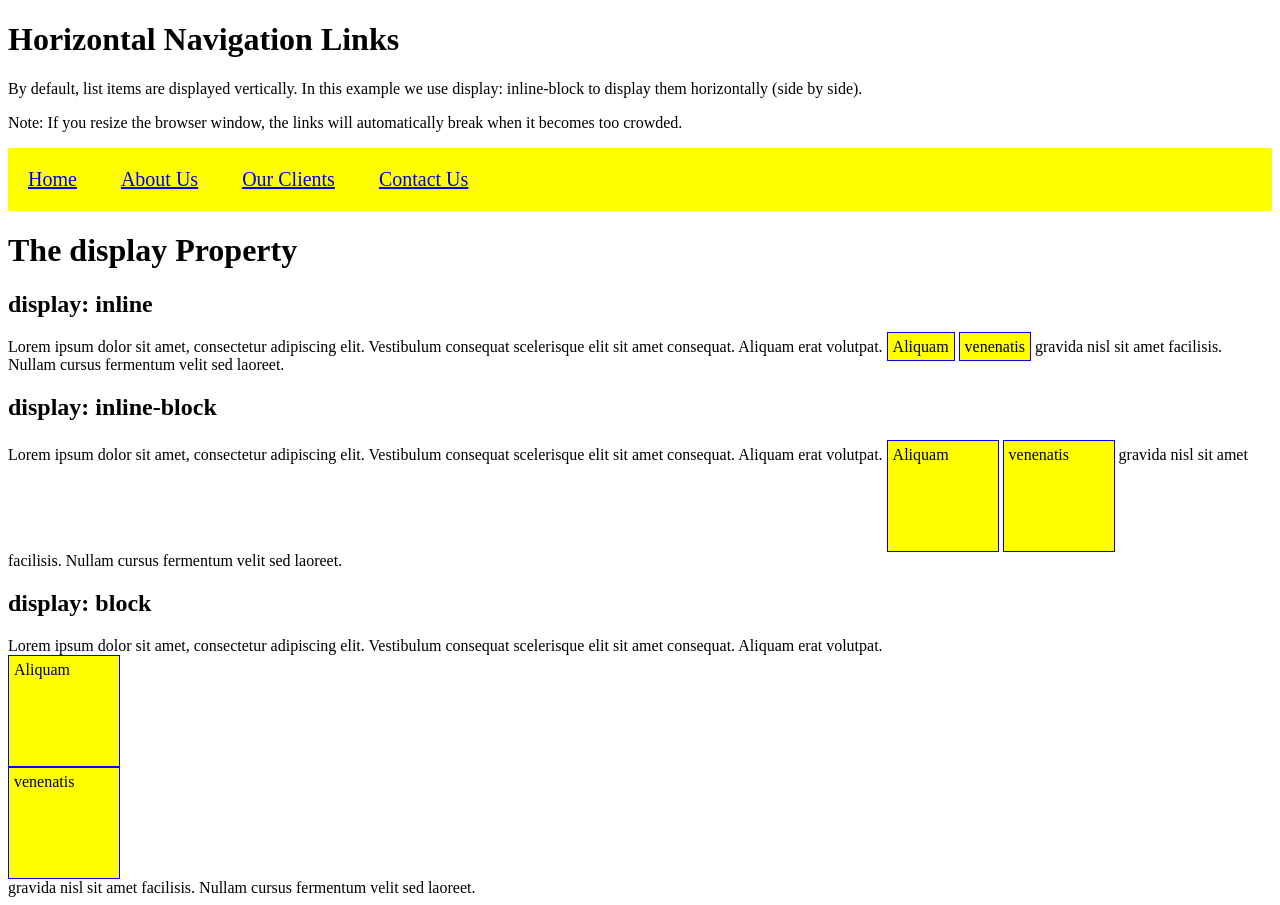
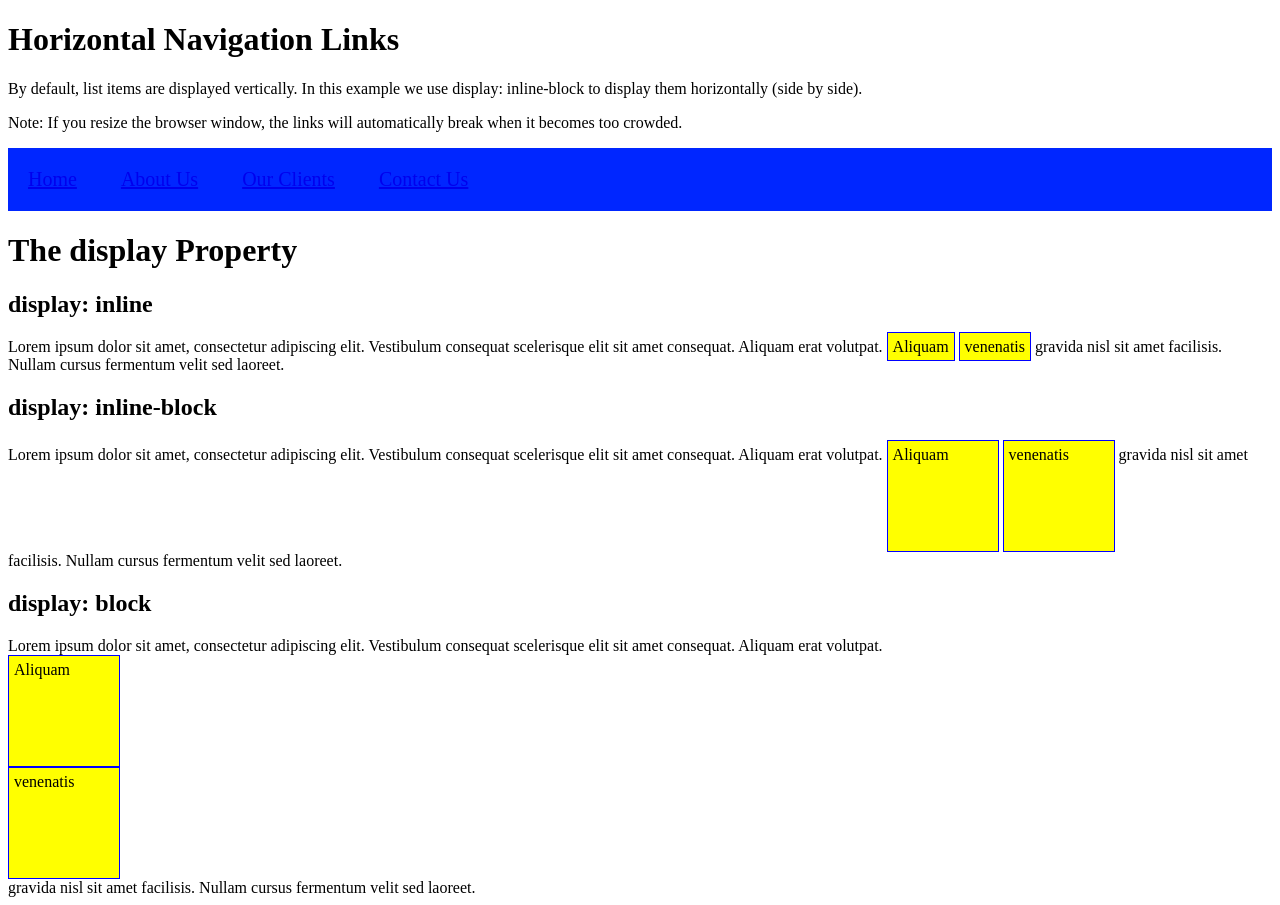
Before and after one commit to Aravinda-Gamage-v1-1/css-code-space, a plain HTML site: page css-19-(inline-block)/index.html in a window 1280 px wide. Drawn offline with Linux system fonts and the light colour scheme.

Commit message:
change css-19

```diff
--- a/css-19-(inline-block)/style.css
+++ b/css-19-(inline-block)/style.css
@@ -26,7 +26,7 @@ span.a {
   }
 
   .nav {
-    background-color: yellow;
+    background-color: rgb(0, 38, 255);
     list-style-type: none;
     text-align: left;
     margin: 0;
```
